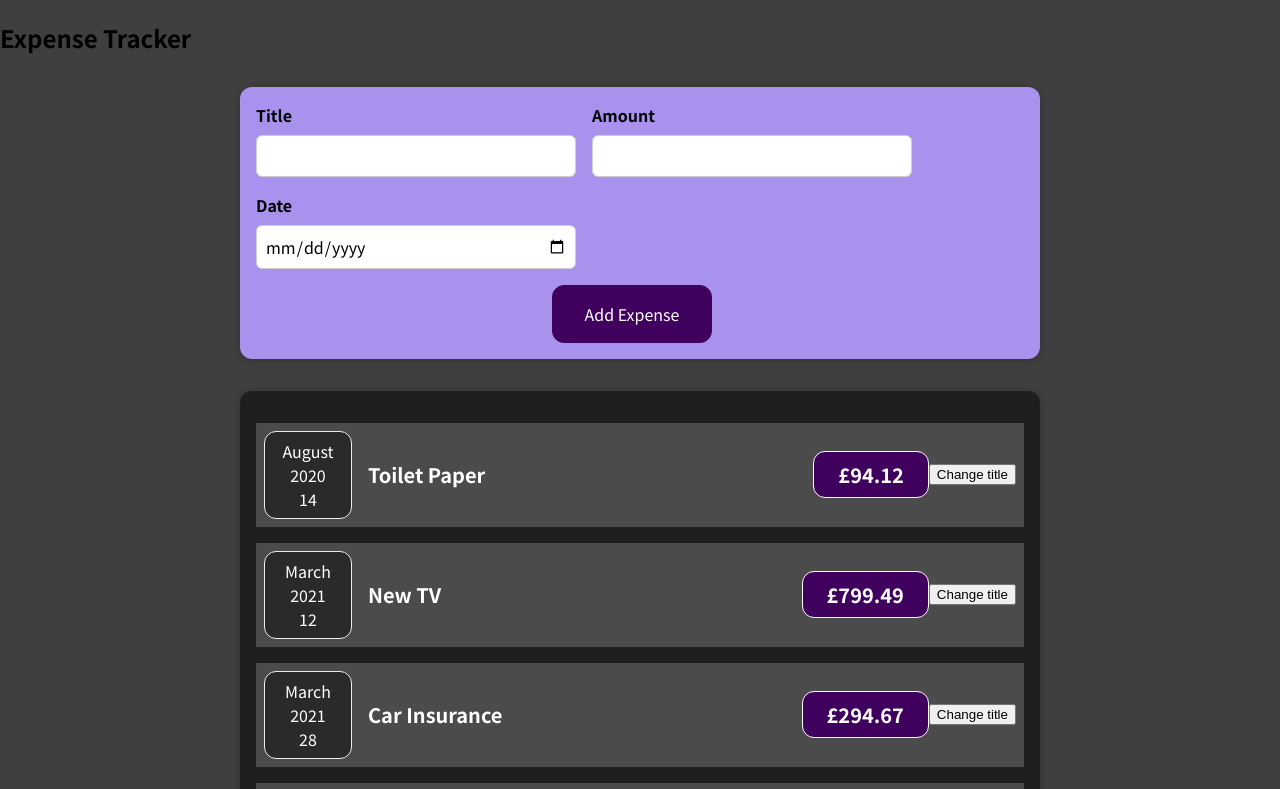
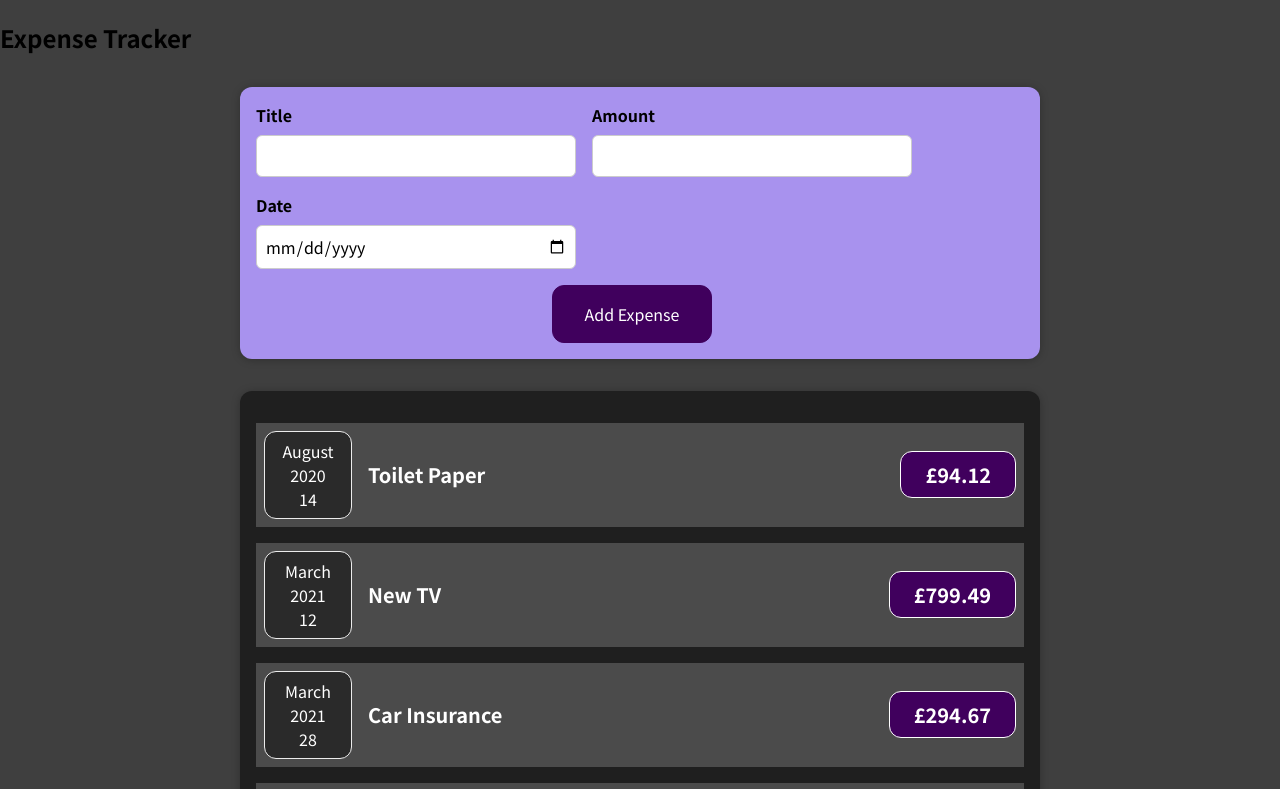
Before and after one commit to VICTOR554/expense-tracker, a React (Create React App) app: page / in a window 1280 px wide. Shown: the top 789 px of the page. Built offline with nearby package versions, Linux system fonts and the light colour scheme.

Commit message:
Update ExpenseItem.js

```diff
--- a/src/components/Expenses/ExpenseItem.js
+++ b/src/components/Expenses/ExpenseItem.js
@@ -1,25 +1,16 @@
-import React, { useState } from 'react';
+import React from 'react';
 import ExpenseDate from './ExpenseDate';
 import Card from '../UI/Card';
 import './ExpenseItem.css';
 
 function ExpenseItem(props) {
-  const [title, setTitle] = useState(props.title);
-  console.log('Expense Item is evaluated');
-
-  const clickHandler = () => {
-    setTitle('updated');
-    console.log(title);
-  };
-
   return (
     <Card className="expense-item">
       <ExpenseDate date={props.date} />
       <div className="expense-item__description">
-        <h2>{title}</h2>
+        <h2>{props.title}</h2>
         <div className="expense-item__price">£{props.amount}</div>
       </div>
-      <button onClick={clickHandler}>Change title </button>
     </Card>
   );
 }
```
